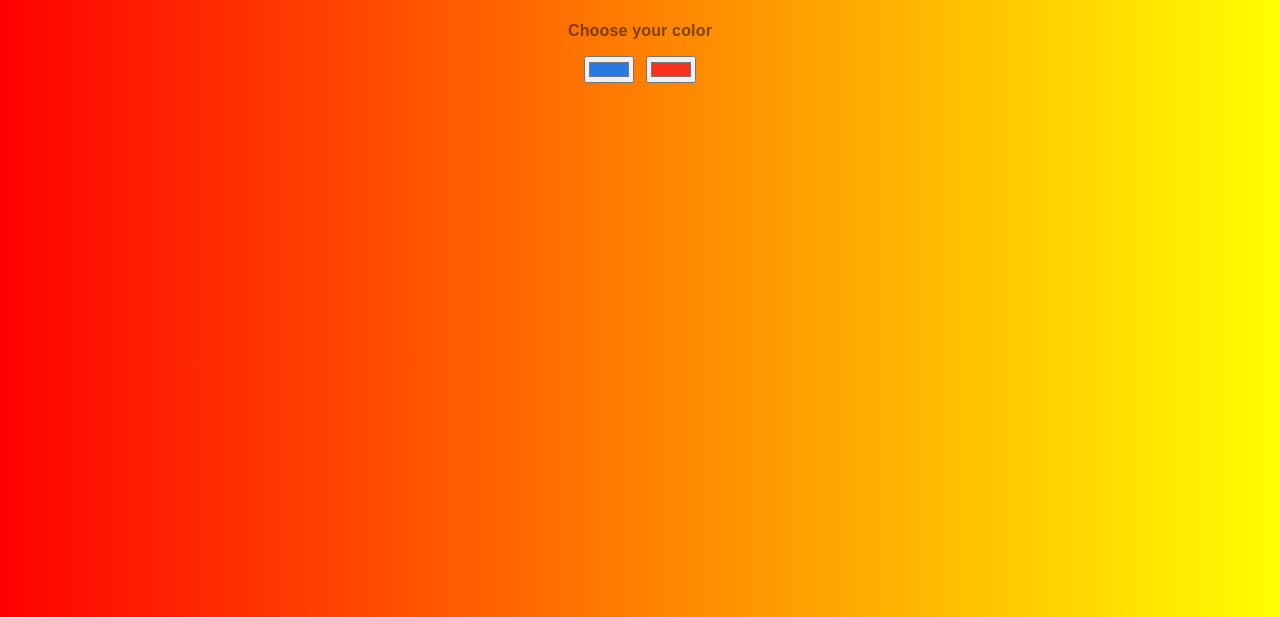
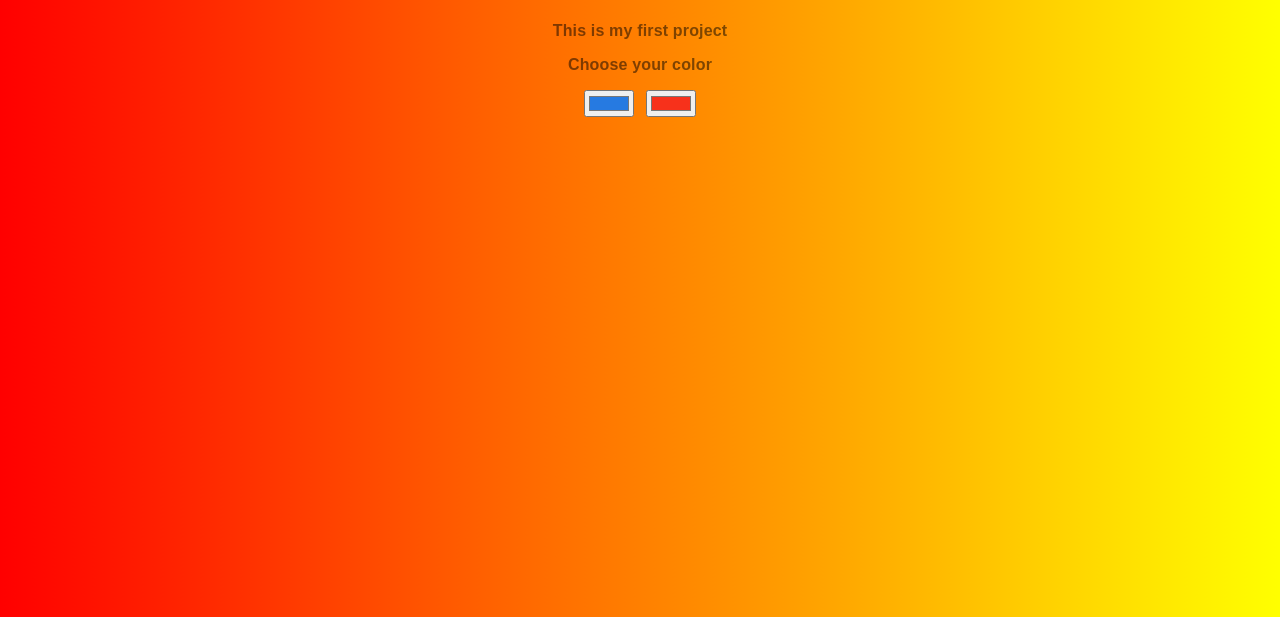
Before and after one commit to mhamami/b_generator, a plain HTML site: page index.html in a window 1280 px wide. Shown: the part 183-800 px from the top of the page. Drawn offline with Linux system fonts and the light colour scheme.

Commit message:
Add header

```diff
--- a/index.html
+++ b/index.html
@@ -6,6 +6,7 @@
     <link rel="stylesheet" type="text/css" href="style.css">
   </head>
 <h1>Welcome to Rawan & Rana Color</h1>
+<h3>This is my first project</h3>
 <h3>Choose your color</h3>
 
   <body>
```
